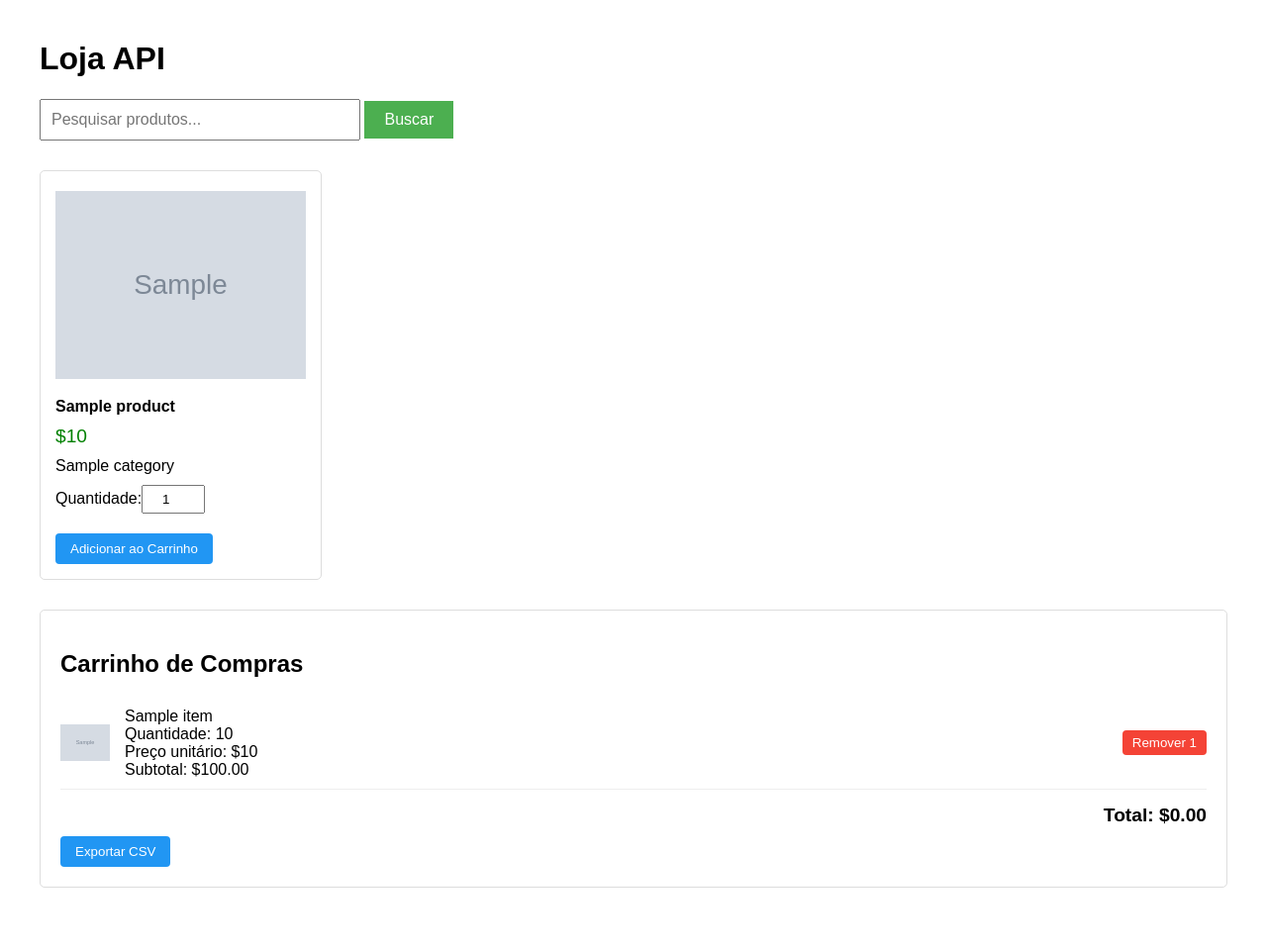
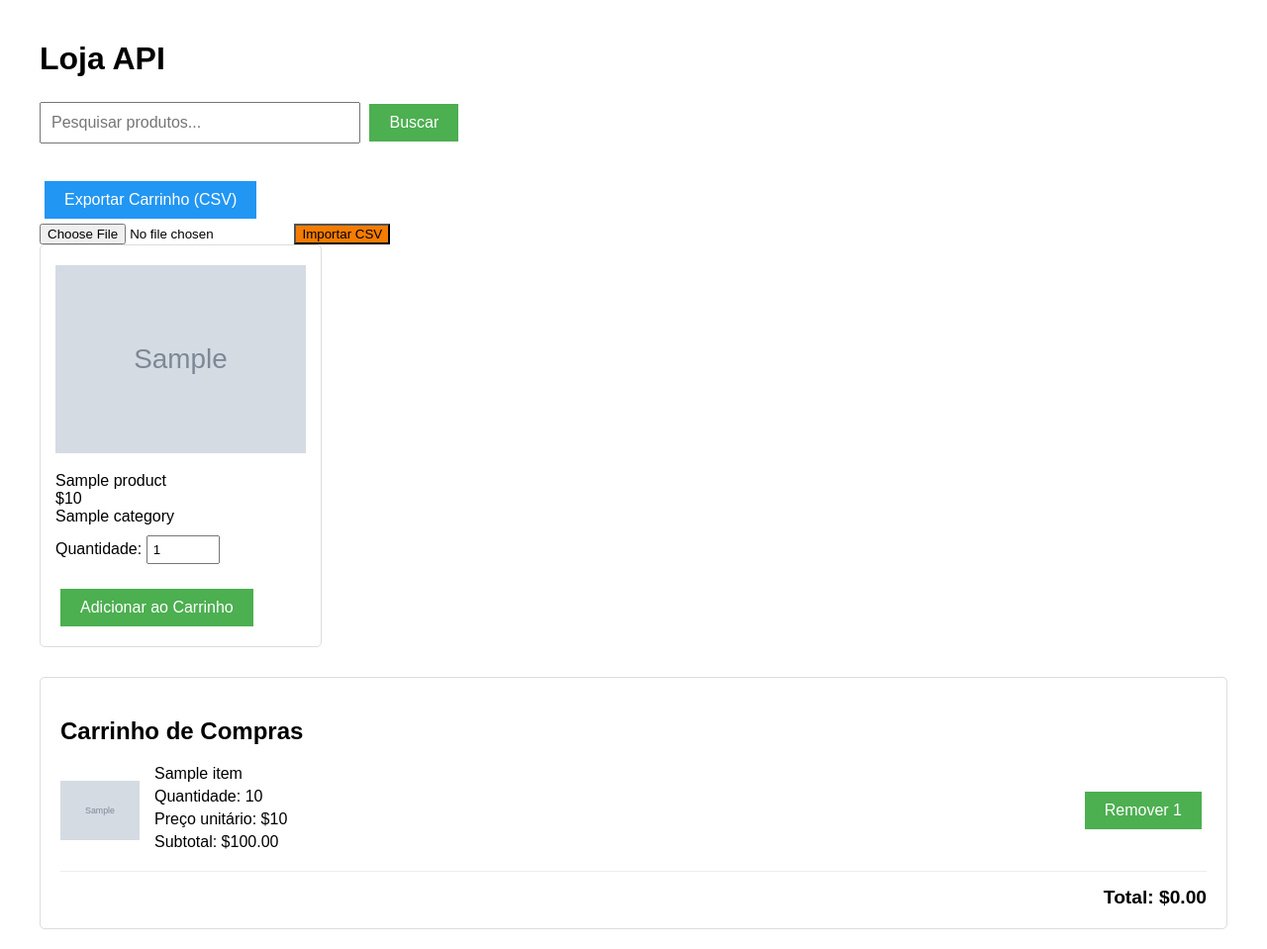
Before and after one commit to dennerguti/Desafio-Tecnico, a Flask app: template Back/templates/index.html in a window 1280 px wide. Shown: the whole page at 99% size. Before the commit the page ends 897 px from the top, so only its background shows below. Run offline with Flask 3, Linux system fonts and the light colour scheme; the template is opened without the code that fills it: most values are stand-ins (such as "Sample title", 1, 10 or a date in 2020); grey boxes marked "Sample" are stand-in pictures.

Commit message:
🐛 Tamanho das imagens

```diff
--- a/Back/app.py
+++ b/Back/app.py
@@ -1,5 +1,7 @@
-from flask import Flask, render_template, request, session, Response
+from flask import Flask, render_template, request, jsonify, session, send_file, redirect, url_for
 import requests
+import csv
+import io
 
 app = Flask(__name__)
 app.secret_key = 'sua_chave_secreta_aqui'
@@ -8,9 +10,6 @@ BASE_URL = "https://fakestoreapi.com"
 
 @app.route('/', methods=['GET', 'POST'])
 def index():
-    products = []
-    search_query = ""
-
     if 'cart' not in session:
         session['cart'] = {}
 
@@ -48,17 +47,43 @@ def index():
 
 @app.route('/export')
 def export_cart():
-    cart = session.get('cart', {})
+    output = io.StringIO()
+    writer = csv.writer(output)
+    writer.writerow(["ID", "Título", "Preço", "Quantidade", "Imagem"])  # Adicionando imagem
 
-    if not cart:
-        return "O carrinho está vazio.", 400
+    for item in session['cart'].values():
+        writer.writerow([item['id'], item['title'], item['price'], item['quantity'], item['image']])
 
-    def generate():
-        yield "ID,Produto,Quantidade,Preço Unitário,Subtotal\n"
-        for item in cart.values():
-            yield f"{item['id']},{item['title']},{item['quantity']},{item['price']},{item['price'] * item['quantity']}\n"
+    output.seek(0)
+    return send_file(io.BytesIO(output.getvalue().encode()), mimetype="text/csv", as_attachment=True, download_name="carrinho.csv")
 
-    return Response(generate(), mimetype="text/csv", headers={"Content-Disposition": "attachment; filename=carrinho.csv"})
+@app.route('/import', methods=['POST'])
+def import_cart():
+    if 'file' not in request.files:
+        return "Nenhum arquivo enviado", 400
+
+    file = request.files['file']
+    if file.filename == '':
+        return "Nenhum arquivo selecionado", 400
+
+    reader = csv.reader(io.StringIO(file.read().decode()), delimiter=",")
+    next(reader)  # Ignora o cabeçalho
+
+    for row in reader:
+        if len(row) < 5:
+            continue  # Pula linhas inválidas
+
+        product_id, title, price, quantity, image = row
+        session['cart'][product_id] = {
+            'id': product_id,
+            'title': title,
+            'price': float(price),
+            'image': image,  # Agora a imagem será carregada corretamente
+            'quantity': int(quantity)
+        }
+
+    session.modified = True
+    return redirect(url_for('index'))
 
 if __name__ == '__main__':
     app.run(debug=True)
--- a/Back/templates/index.html
+++ b/Back/templates/index.html
@@ -19,13 +19,20 @@
             width: 300px;
             font-size: 16px;
         }
-        .search-button {
+        .search-button, .cart-button, .remove-button, .export-button {
             padding: 10px 20px;
             font-size: 16px;
             background-color: #4CAF50;
             color: white;
             border: none;
             cursor: pointer;
+            margin: 5px;
+        }
+        .export-button {
+            background-color: #2196F3;
+        }
+        .import-button {
+            background-color: #f57c00;
         }
         .product-grid {
             display: grid;
@@ -45,55 +52,11 @@
             object-fit: contain;
             margin-bottom: 10px;
         }
-        .product-title {
-            font-weight: bold;
-            margin-bottom: 5px;
-        }
-        .product-price {
-            color: green;
-            font-size: 1.2em;
-            margin: 10px 0;
-        }
-        .quantity-selector {
-            margin: 10px 0;
-            display: flex;
-            align-items: center;
-        }
-        .quantity-input {
-            width: 50px;
-            padding: 5px;
-            text-align: center;
-        }
-        .cart-button {
-            padding: 8px 15px;
-            background-color: #2196F3;
-            color: white;
-            border: none;
-            border-radius: 4px;
-            cursor: pointer;
-            margin-top: 10px;
-        }
         .cart-container {
             border: 1px solid #ddd;
             padding: 20px;
             border-radius: 5px;
             margin-top: 30px;
-        }
-        .cart-item {
-            display: flex;
-            justify-content: space-between;
-            align-items: center;
-            padding: 10px 0;
-            border-bottom: 1px solid #eee;
-        }
-        .cart-item-image {
-            width: 50px;
-            height: 50px;
-            object-fit: contain;
-            margin-right: 15px;
-        }
-        .cart-item-info {
-            flex-grow: 1;
         }
         .cart-total {
             font-weight: bold;
@@ -101,13 +64,32 @@
             text-align: right;
             margin-top: 15px;
         }
-        .remove-button {
-            padding: 5px 10px;
-            background-color: #f44336;
-            color: white;
-            border: none;
-            border-radius: 4px;
-            cursor: pointer;
+        .cart-item {
+            display: flex;
+            align-items: center;
+            margin-bottom: 15px;
+            padding-bottom: 15px;
+            border-bottom: 1px solid #eee;
+        }
+        .cart-item-image {
+            width: 80px;
+            height: 80px;
+            object-fit: contain;
+            margin-right: 15px;
+        }
+        .cart-item-info {
+            flex-grow: 1;
+        }
+        .cart-item-info div {
+            margin-bottom: 5px;
+        }
+        .quantity-input {
+            width: 60px;
+            padding: 5px;
+            margin-bottom: 10px;
+        }
+        .quantity-selector {
+            margin: 10px 0;
         }
     </style>
 </head>
@@ -120,6 +102,17 @@
             <button type="submit" class="search-button">Buscar</button>
         </form>
     </div>
+
+    <!-- Botão de Exportar CSV -->
+    <a href="/export">
+        <button class="export-button">Exportar Carrinho (CSV)</button>
+    </a>
+
+    <!-- Botão de Importar CSV -->
+    <form action="/import" method="post" enctype="multipart/form-data">
+        <input type="file" name="file" accept=".csv" required>
+        <button type="submit" class="import-button">Importar CSV</button>
+    </form>
 
     {% if products %}
         <div class="product-grid">
@@ -165,9 +158,6 @@
             <div class="cart-total">
                 Total: ${{ "%.2f"|format(cart_total) }}
             </div>
-            <form action="/export" method="GET">
-                <button type="submit" class="cart-button">Exportar CSV</button>
-            </form>
         {% else %}
             <p>Seu carrinho está vazio.</p>
         {% endif %}
```
